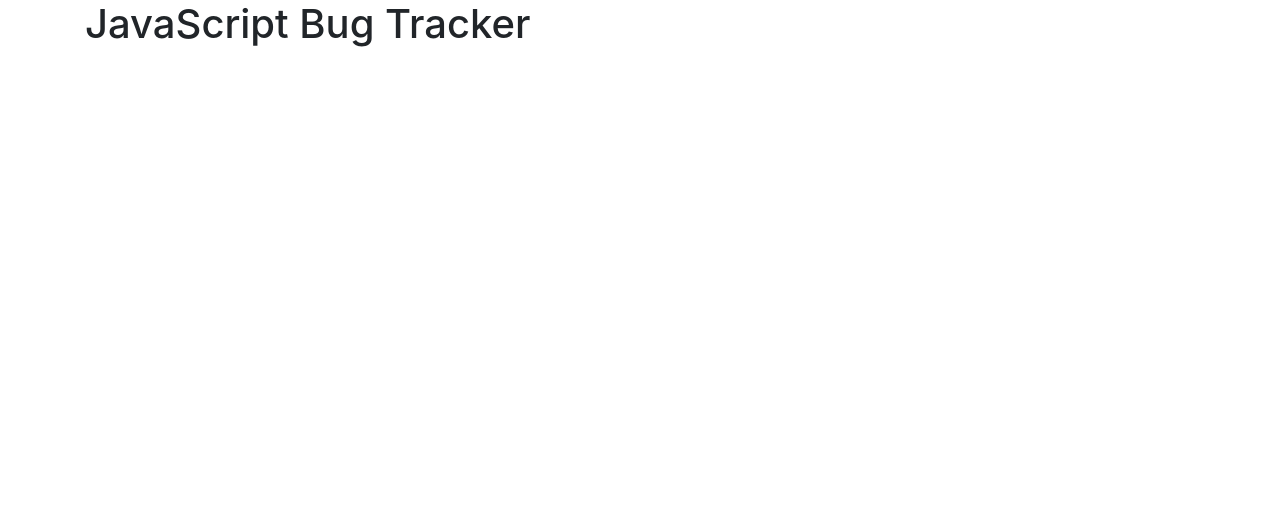
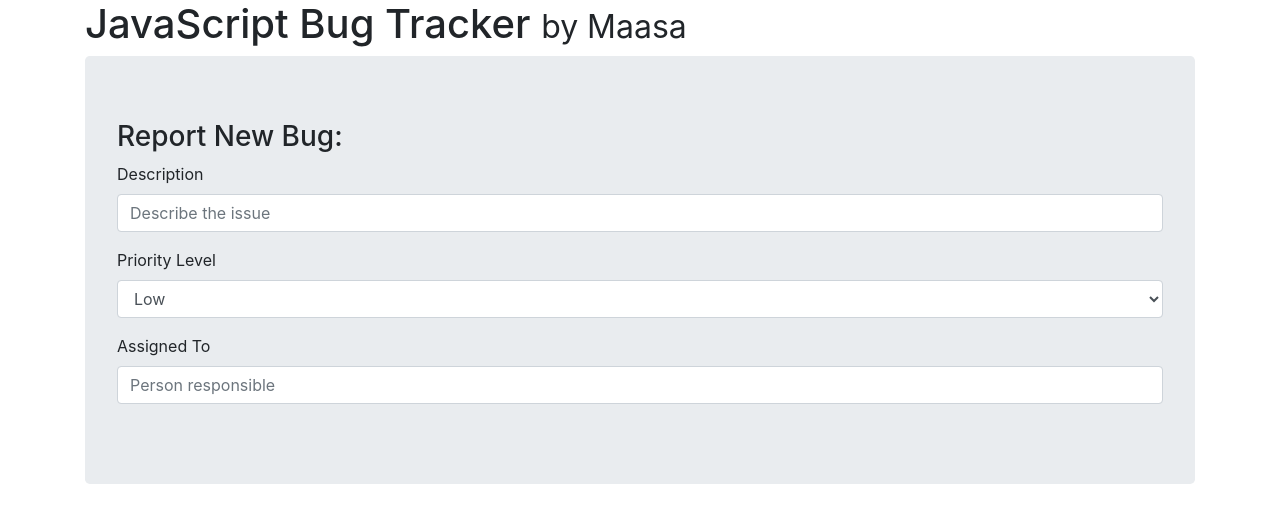
Before and after one commit to maasa-k/JSBugTracker, a plain HTML site: page index.html in a window 1280 px wide. Drawn offline with nearby package versions, Linux system fonts and the light colour scheme.

Commit message:
Create form for reporting new bugs

```diff
--- a/index.html
+++ b/index.html
@@ -14,7 +14,28 @@
     </head>
     <body>
         <div class="container">
-            <h1>JavaScript Bug Tracker</h1>
+            <h1>JavaScript Bug Tracker <small>by Maasa</small></h1>
+            <div class="jumbotron">
+                <h3>Report New Bug:</h3>
+                <form id="bugInputForm">
+                    <div class="form-group">
+                        <label for="bugDescInput">Description</label>
+                        <input type="text" class="form-control" id="bugDescInput" placeholder="Describe the issue">
+                    </div>
+                    <div class="form-group">
+                        <label for="priorityLevelInput">Priority Level</label>
+                        <select id="priorityLevelInput" class="form-control">
+                            <option value="Low">Low</option>
+                            <option value="Medium">Medium</option>
+                            <option value="High">High</option>
+                        </select>
+                    </div>
+                    <div class="form-group">
+                        <label for="bugAssignedToInput">Assigned To</label>
+                        <input type="text" class="form-control" id="bugAssignedTo" placeholder="Person responsible">
+                    </div>
+                </form>
+            </div>
         </div>
 
         <script src="https://code.jquery.com/jquery-3.5.1.slim.min.js" integrity="sha384-DfXdz2htPH0lsSSs5nCTpuj/zy4C+OGpamoFVy38MVBnE+IbbVYUew+OrCXaRkfj" crossorigin="anonymous"></script>
```
